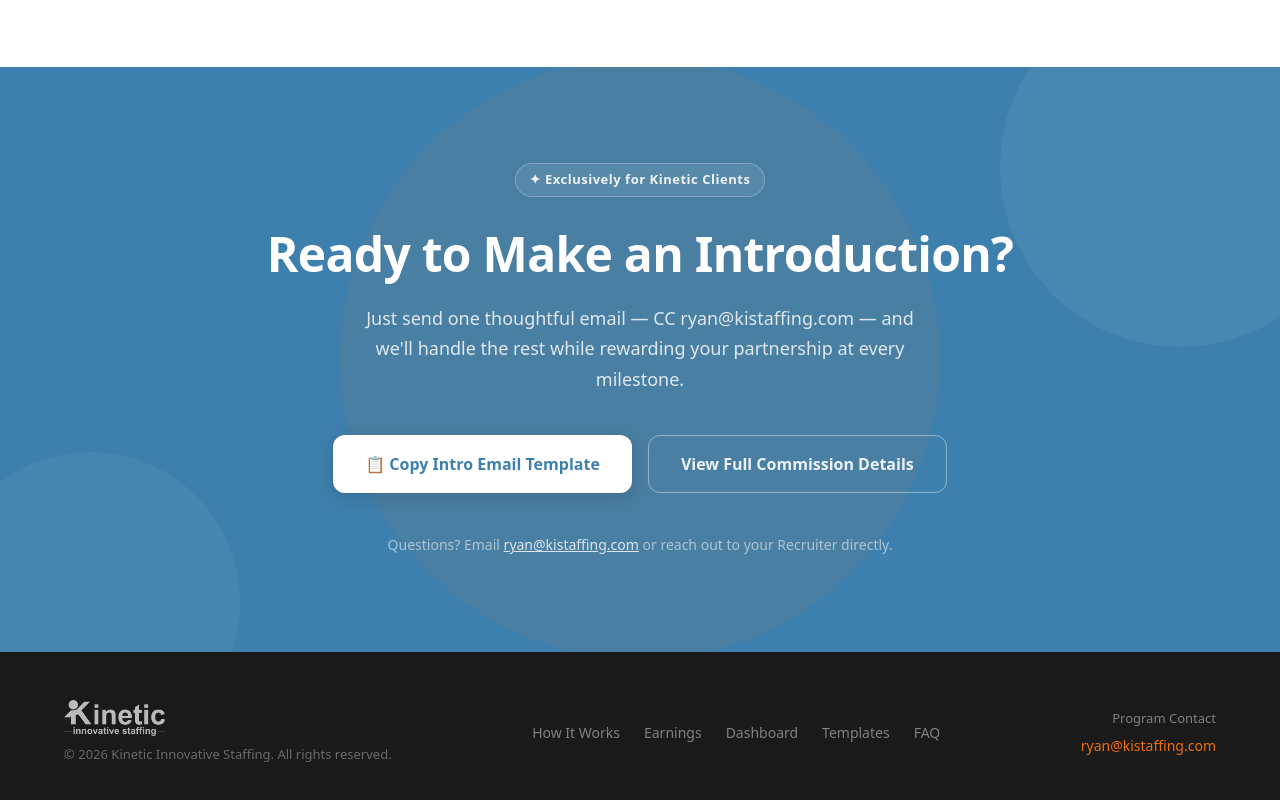
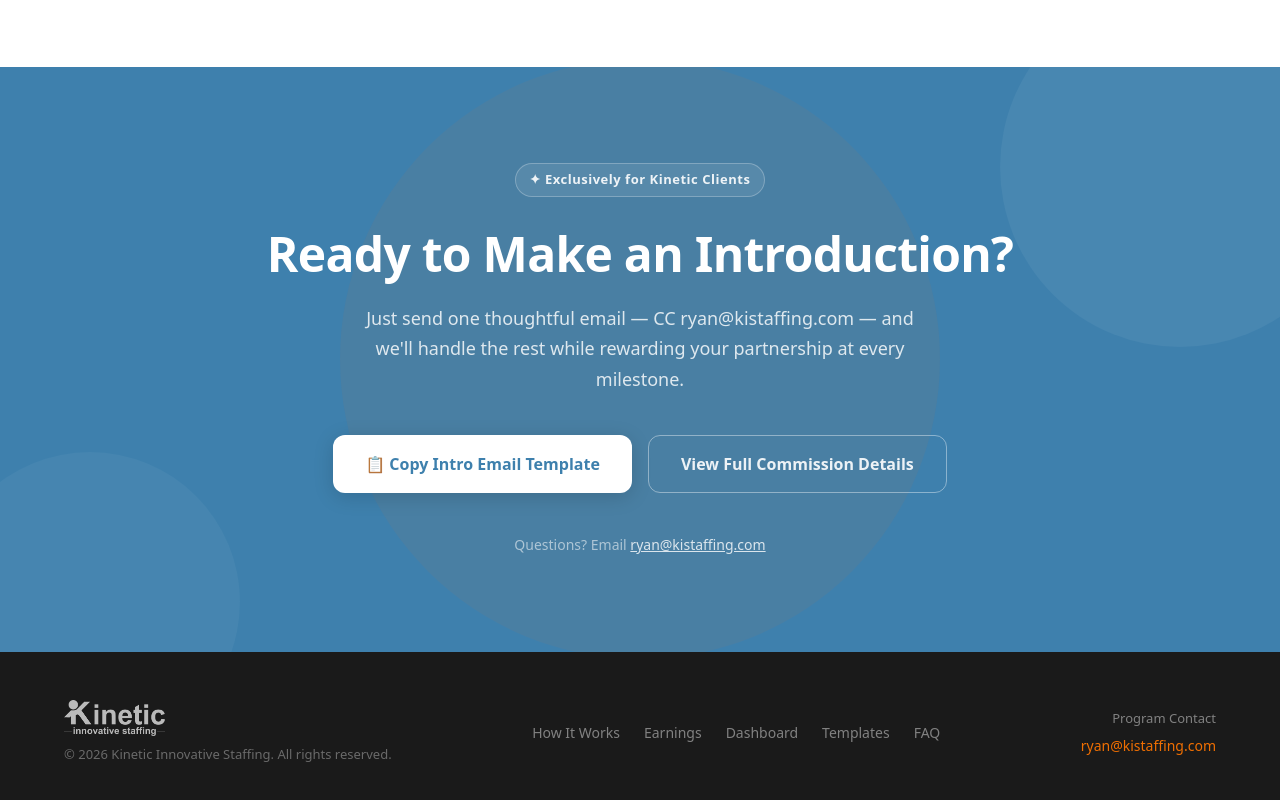
Before and after one commit to MadelaD/partnerdomain, a React (Vite) app: page / in a window 1280 px wide. Shown: the part 5762-6562 px from the top of the page. Built offline with nearby package versions, Linux system fonts and the light colour scheme.

Commit message:
remove 'or reach out to your Recruiter directly' from Final CTA

```diff
--- a/src/components/FinalCTA.tsx
+++ b/src/components/FinalCTA.tsx
@@ -164,7 +164,6 @@
                         >
                             ryan@kistaffing.com
                         </a>
-                        {' '}or reach out to your Recruiter directly.
                     </p>
                 </motion.div>
             </div>
```
